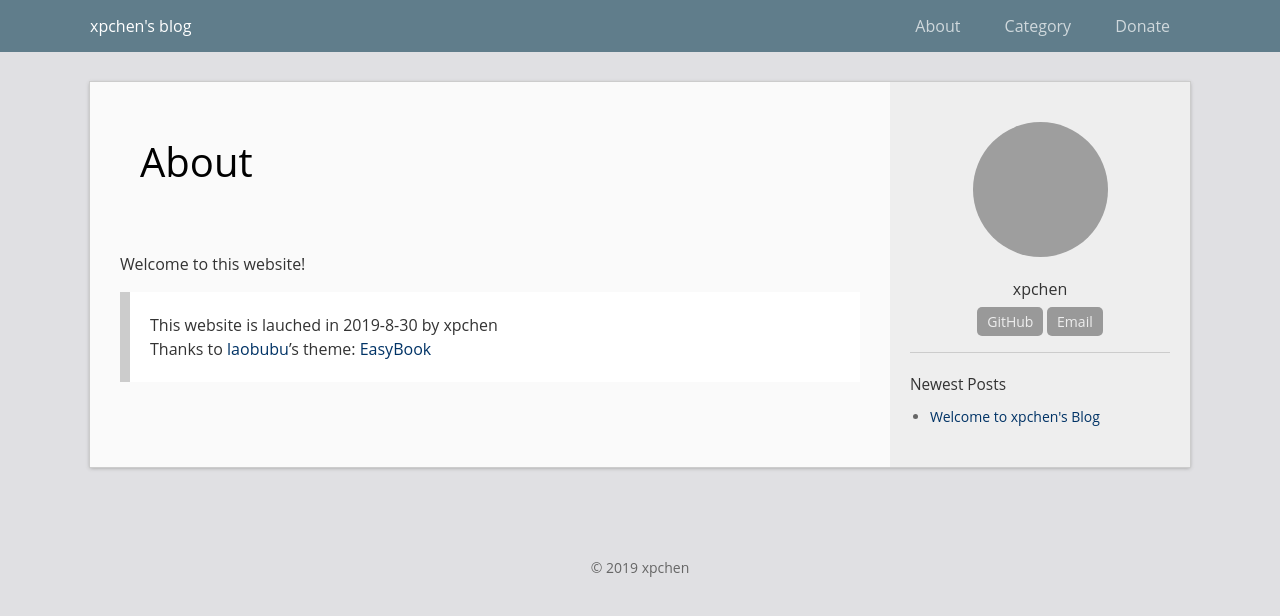
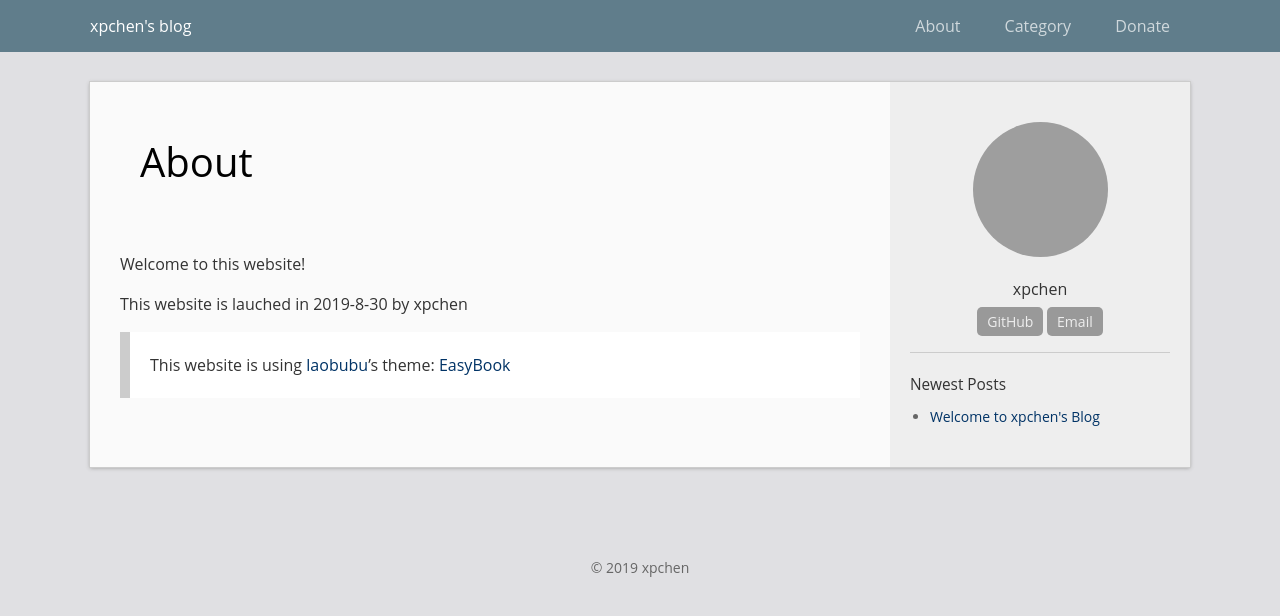
Before and after one commit to xpchen0630/xpchen0630.github.io, a Jekyll site: the page built from about.md, in a window 1280 px wide. Shown: the top 616 px of the page. Built offline with Jekyll 4.4.1, drawn with Linux system fonts in a browser that asks for light colours; grey boxes are pictures that could not be loaded.

Commit message:
change some details

```diff
--- a/about.md
+++ b/about.md
@@ -5,5 +5,6 @@ permalink: /about/
 ---
 
 Welcome to this website!
-> This website is lauched in 2019-8-30 by xpchen
-> Thanks to [laobubu](http://laobubu.net)'s theme: [EasyBook](https://github.com/laobubu/jekyll-theme-EasyBook)
+
+This website is lauched in 2019-8-30 by xpchen
+> This website is using [laobubu](http://laobubu.net)'s theme: [EasyBook](https://github.com/laobubu/jekyll-theme-EasyBook)
```
Also changed, not shown: donate.md (+2 -3 lines), _posts/2019-08-30-welcome-to-jekyll.markdown (line endings or trailing spaces).
